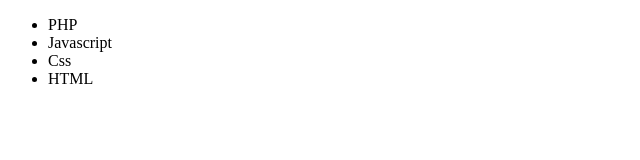
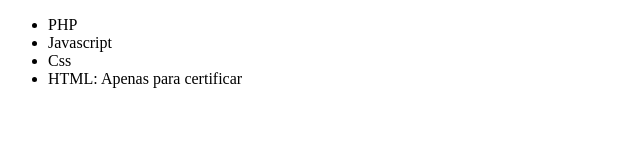
Before and after one commit to IsmaelBS/testes-com-git, a plain HTML site: page index.html in a window 1280 px wide. Shown: the whole page, without its empty margins (0-640 px from the left). Drawn offline with Linux system fonts and the light colour scheme.

Commit message:
Adiconando no completo ao curso de HTML

```diff
--- a/index.html
+++ b/index.html
@@ -11,7 +11,7 @@
         <li>PHP</li>
         <li>Javascript</li>
         <li>Css</li>
-        <li>HTML</li>
+        <li>HTML: Apenas para certificar</li>
     </ul>
 </body>
 </html>
```
